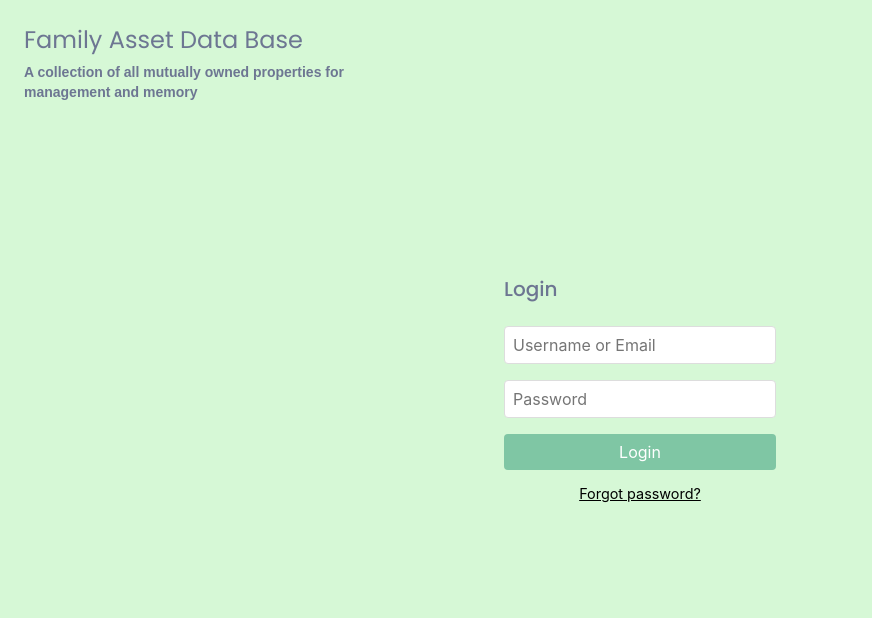
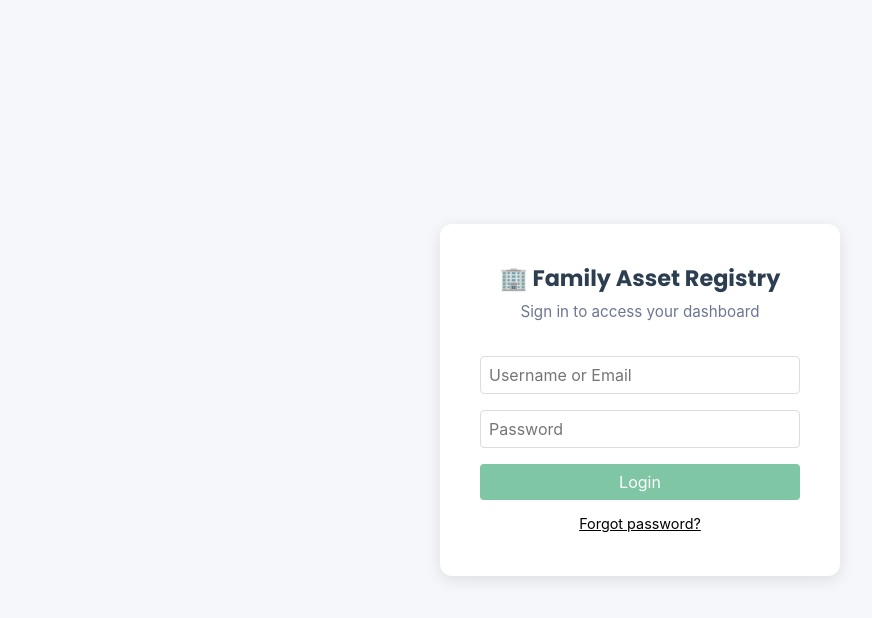
Before and after one commit to aitizaz-ul-haq/familyassetdb, a Next.js app: page /login in a window 1280 px wide. Shown: the top 618 px of the page, without its empty margins (0-872 px from the left). Built offline with nearby package versions, Linux system fonts and the light colour scheme.

Commit message:
added changes

```diff
--- a/src/app/login/page.js
+++ b/src/app/login/page.js
@@ -67,16 +67,39 @@ export default function LoginPage() {
   };
 
   return (
-    <div className="page-login login-text">
-      {/* Top-left heading and description */}
-      <div className="login-info">
-        <h1>Family Asset Data Base</h1>
-        <p>A collection of all mutually owned properties for management and memory</p>
-      </div>
-
-      {/* Centered auth form - transparent background */}
-      <div className="card auth-card">
-        <h2>Login</h2>
+    <div style={{
+      minHeight: "100vh",
+      display: "flex",
+      alignItems: "center",
+      justifyContent: "center",
+      background: "#f5f7fa", // Same as dashboard background
+      padding: "1rem"
+    }}>
+      <div style={{
+        background: "white",
+        padding: "2.5rem",
+        borderRadius: "12px",
+        boxShadow: "0 4px 16px rgba(0, 0, 0, 0.1)",
+        width: "100%",
+        maxWidth: "400px"
+      }}>
+        <h1 style={{
+          textAlign: "center",
+          marginBottom: "0.5rem",
+          color: "#2c3e50",
+          fontSize: "1.4rem", // Reduced font size
+          whiteSpace: "nowrap"
+        }}>
+          🏢 Family Asset Registry
+        </h1>
+        <p style={{
+          textAlign: "center",
+          color: "#6D7692",
+          marginBottom: "2rem",
+          fontSize: "0.95rem"
+        }}>
+          Sign in to access your dashboard
+        </p>
         <form onSubmit={handleSubmit}>
           <div className="form-group">
             <input
```
Also changed, not shown: src/app/components/DashboardLayout.module.css (+20 -1 lines).
